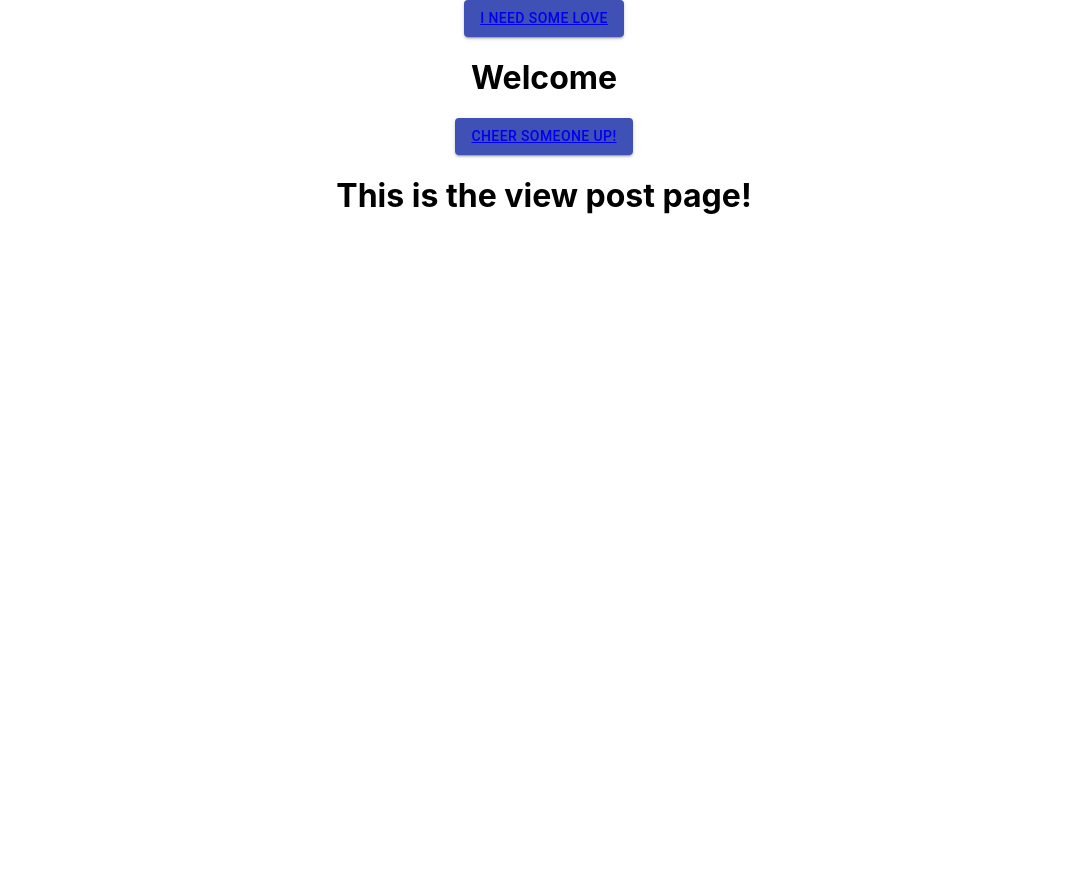
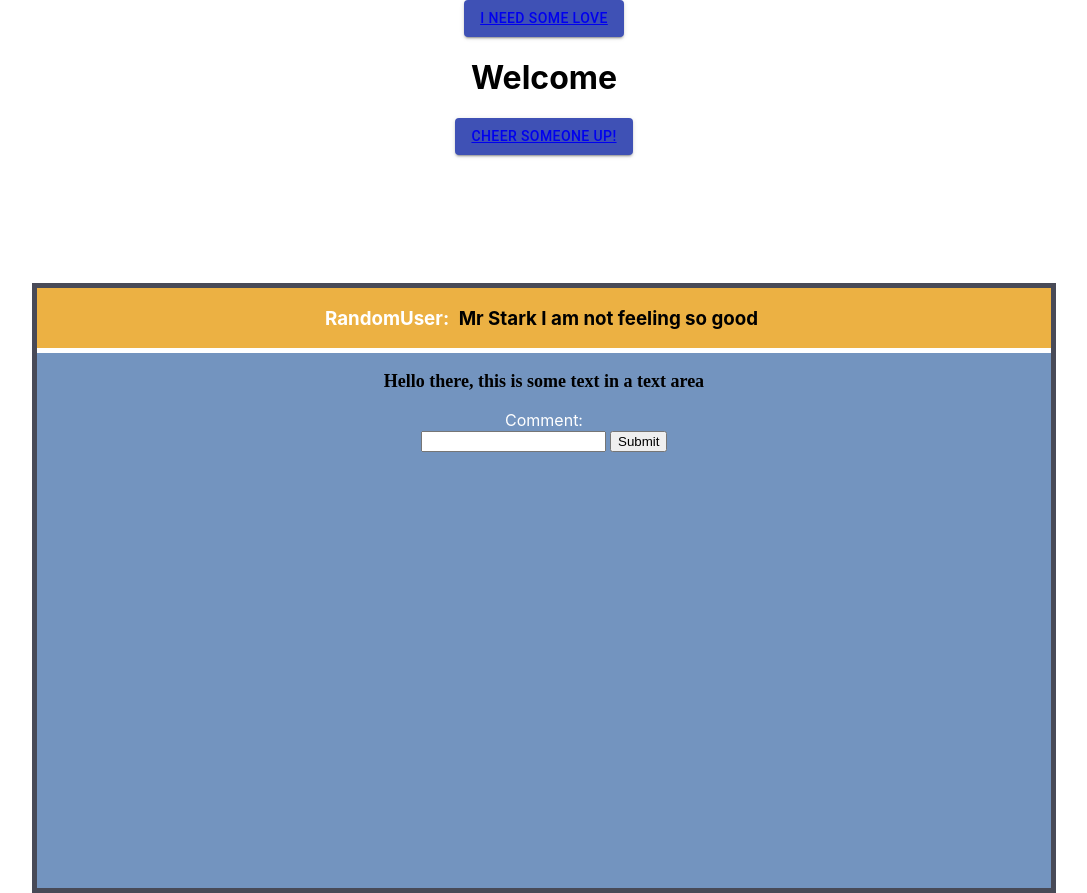
Before and after one commit to bzamora020/project-venti, a React (Create React App) app in the folder frontend/: page /viewpost in a window 1280 px wide. Shown: the whole page, without its empty margins (96-1183 px from the left). Before the commit the page ends 800 px from the top, so only its background shows below. Built offline with nearby package versions, Linux system fonts and the light colour scheme.

Commit message:
Added css and elements to viewPost page

```diff
--- /dev/null
+++ b/frontend/src/ViewPost/ViewPost.css
@@ -0,0 +1,32 @@
+.box
+{
+    border: 5px solid #484A57;
+    height: 600px;
+    margin-top: 10%;
+    margin-right: 10%;
+    margin-left: 10%;
+    background: #7394BF;
+
+}
+
+.topBox
+{
+    border-bottom: 5px solid white;
+    background: #ECB143;
+}
+
+h3
+{
+    display: inline-block;
+    margin-right: 5px;
+}
+label
+{
+    color: white;
+}
+.blog
+{
+    font-weight: bold;
+    font-size: 18px;
+    font-family: Tauri;
+}
--- a/frontend/src/ViewPost/ViewPost.js
+++ b/frontend/src/ViewPost/ViewPost.js
@@ -1,11 +1,18 @@
-import React from 'react';
+import React from "react";
+import './ViewPost.css';
 
 function ViewPost() {
-    return (
-        <div>
-            <h1>This is the view post page!</h1>
-        </div>
-    )
+  return (
+    <div className= "box">
+      <div className= "topBox">
+        <h3 style={{ color: 'white' }}>RandomUser:</h3> <h3> Mr Stark I am not feeling so good</h3>
+      </div>
+      <p className= "blog">Hello there, this is some text in a text area</p>
+      <label>Comment:</label>
+      <br></br>
+      <input type="text" /> <input type="submit" value="Submit" />
+    </div>
+  );
 }
 
 export default ViewPost;
```
Also changed, not shown: 1 other file (tests, documents, lock files or other folders).
